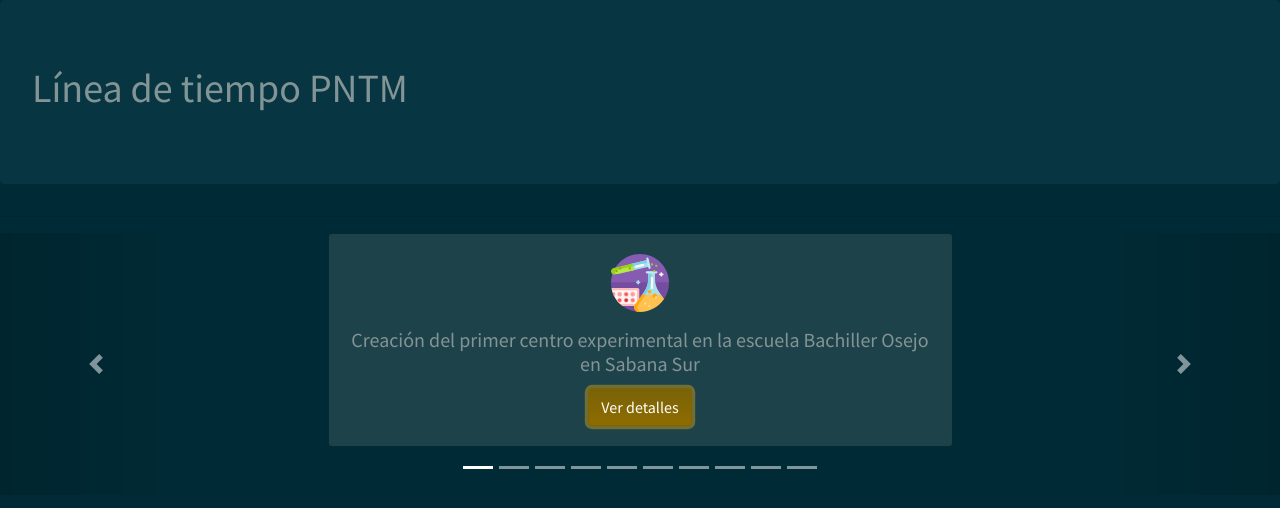
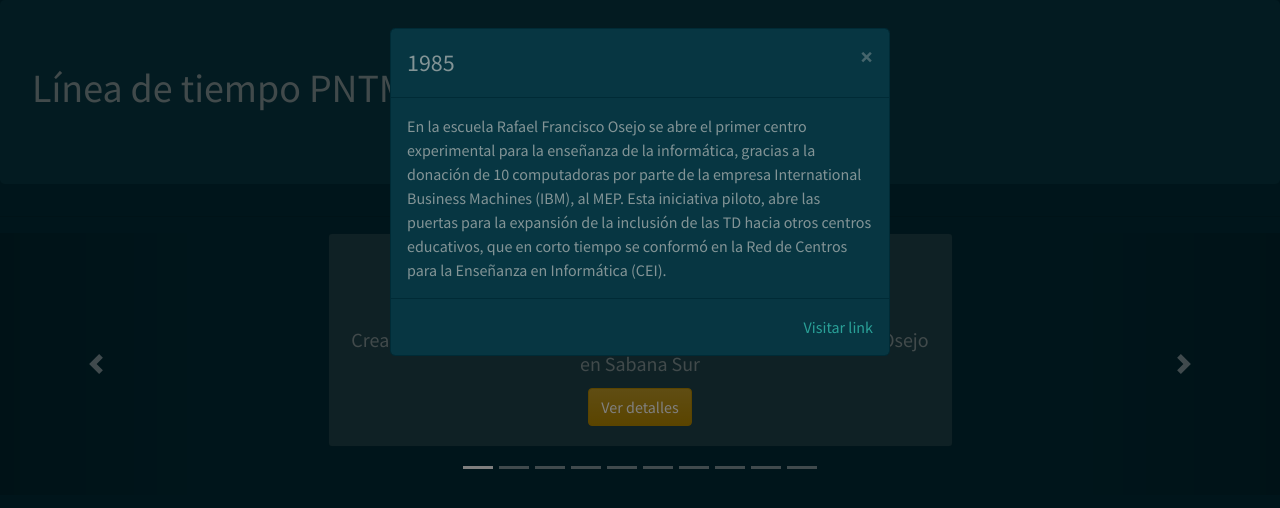
Before and after one commit to producciongespro/linea-tiempo-pntm-2, a React (Create React App) app: page / in a window 1280 px wide. Both pictures are taken after a click on the button "Ver detalles". Shown: the top 508 px of the page. Built offline with nearby package versions, Linux system fonts and the light colour scheme.

Commit message:
CaArga de modal en escritorio
Imp de modal para escritorio

```diff
--- a/src/componentes/HitoEsc.js
+++ b/src/componentes/HitoEsc.js
@@ -1,12 +1,35 @@
-import React from 'react';
+import React, { useState, useEffect } from 'react';
 import Carousel from 'react-bootstrap/Carousel';
+import Modal from 'react-bootstrap/Modal';
 import config from '../config.json';
 const icoUrl = config.icoUrl;
 
 export default function HitoEsc(props) {
 
+    const [show, setShow] = useState(false);
+    const [infoModal, setInfoModal] = useState(null);
+    const [infoLink, setInfoLink] = useState(null);
+    const [infoAnno, setInfoAnno] = useState(null);
+
+    const handleClose = () => setShow(false);
+
+    const handleShow = (e) => {
+        let target=e.target;
+        setInfoLink(target.dataset.link);
+        setInfoModal(target.dataset.modal);
+        setInfoAnno(target.id.slice(0, 4));
+        setShow(true);
+    };
+
+    useEffect(() => {
+        //console.log("infoModal", infoModal);
+        //console.log("infoLink", infoLink);
+        console.log("infoAnno", infoAnno);
+    });
+
 
     return (
+        <React.Fragment>
             <Carousel>
                 {
                     props.data.map((item) => (
@@ -23,7 +46,16 @@ export default function HitoEsc(props) {
                                                 <h5 className="card-title">
                                                     {hito.descripcion}
                                                 </h5>
-                                            <button className="btn btn-primary"> Ver detalles </button>
+                                                <button
+                                                    className="btn btn-primary"
+                                                    onClick={handleShow}
+                                                    onKeyPress={handleShow}
+                                                    id={hito.id}
+                                                    data-modal={hito.modal}
+                                                    data-link={hito.link}
+                                                >
+                                                    Ver detalles
+                                            </button>
                                             </div>
                                         </div>
                                     </div>
@@ -35,6 +67,23 @@ export default function HitoEsc(props) {
                     ))
                 }
             </Carousel>
+
+            <Modal show={show} onHide={handleClose}>
+                <Modal.Header closeButton>
+                    <Modal.Title>
+                        {infoAnno}
+                    </Modal.Title>
+                </Modal.Header>
+                <Modal.Body>
+                    {infoModal}
+                </Modal.Body>
+                <Modal.Footer>
+                    <a href={infoLink} target="_blank" rel="noopener noreferrer"> Visitar link </a>
+                </Modal.Footer>
+            </Modal>
+
+
+        </React.Fragment>
     )
 
 
```
Lines whose indentation alone changed are shown as unchanged.
